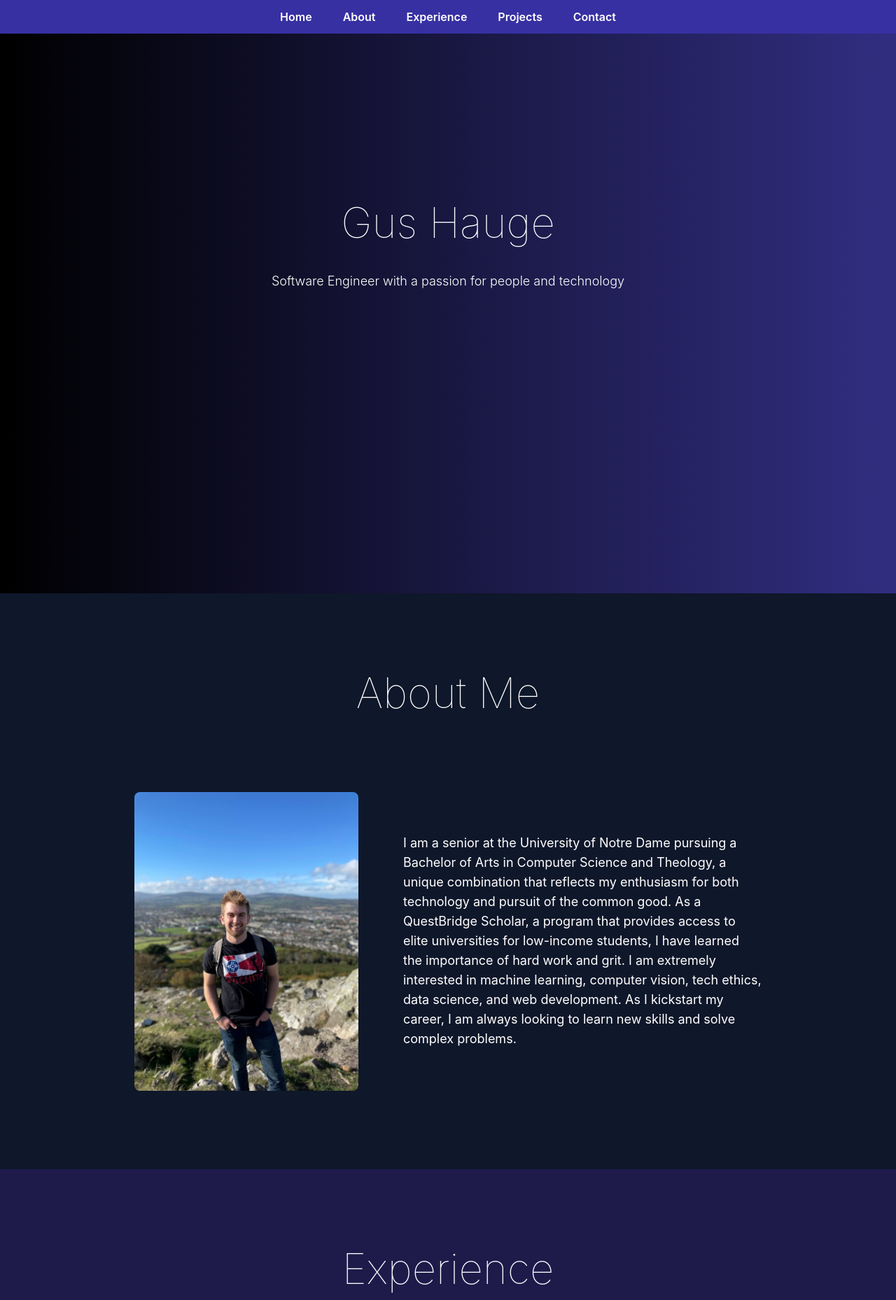
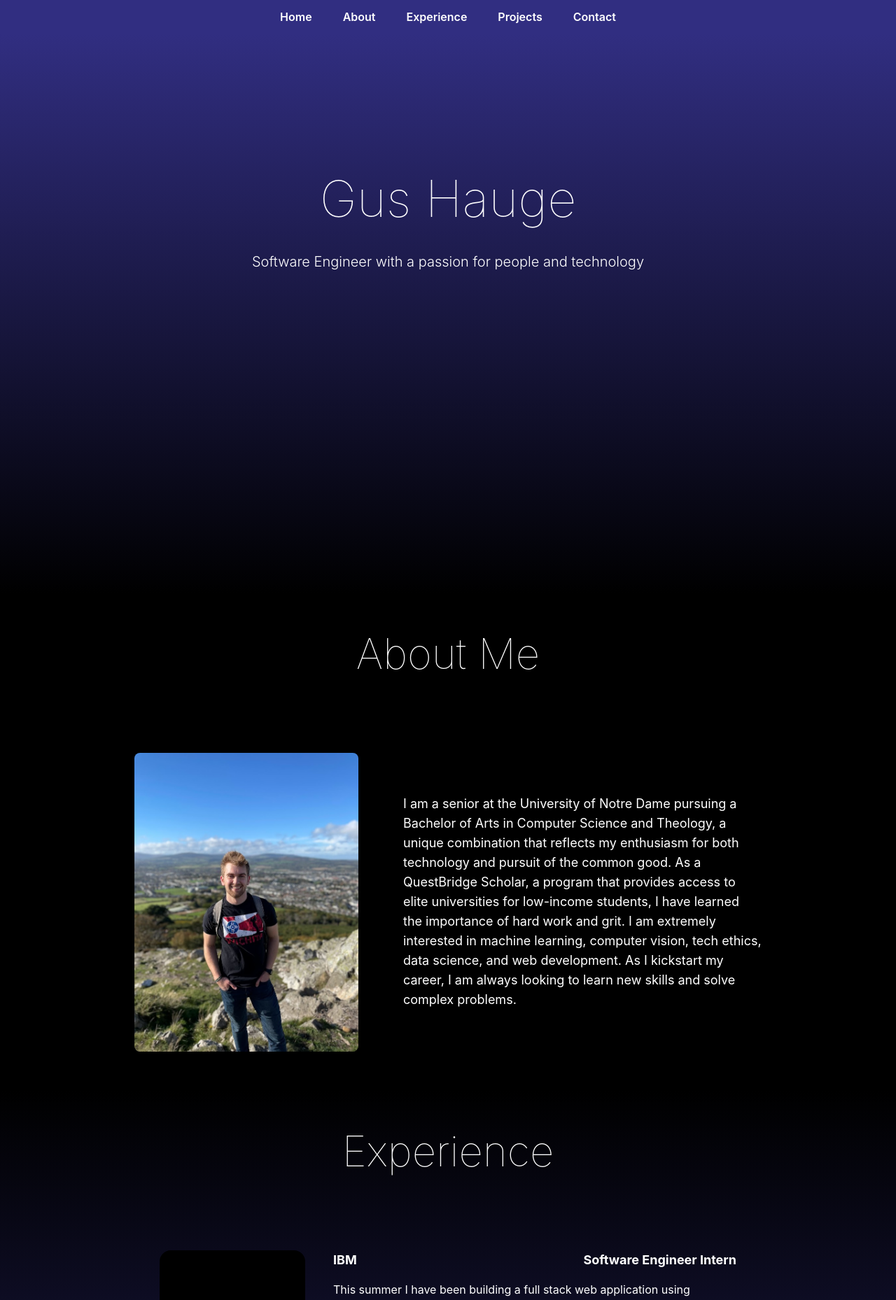
Before and after one commit to GusHauge/GusHauge.github.io, a React (Create React App) app: page / in a window 1280 px wide. Shown: the top 1858 px of the page at 70% size. Built offline with nearby package versions, Linux system fonts and the light colour scheme.

Commit message:
Playing with colors

```diff
--- a/src/components/About.js
+++ b/src/components/About.js
@@ -2,7 +2,7 @@ export const About = () => {
   return (
     <div
       id="about"
-      class="flex flex-col w-full h-fit bg-slate-900 items-center space-y-28 py-28 px-10"
+      class="flex flex-col w-full h-fit bg-black items-center space-y-28 py-14 px-10"
     >
       <h1 class="text-6xl font-thin">About Me</h1>
       <div class="flex items-center justify-center space-x-16">
--- a/src/components/Contact.js
+++ b/src/components/Contact.js
@@ -2,7 +2,7 @@ export const Contact = () => {
   return (
     <div
       id="about"
-      class="flex flex-col w-full h-fit bg-indigo-950 items-center space-y-28 py-28 px-10"
+      class="flex flex-col w-full h-fit bg-black items-center space-y-28 py-14 px-10"
     >
       <h1 class="text-6xl font-thin">Contact Me</h1>
     </div>
--- a/src/components/Experience.js
+++ b/src/components/Experience.js
@@ -2,7 +2,7 @@ export const Experience = () => {
   return (
     <div
       id="experience"
-      class="flex flex-col w-full h-fit bg-indigo-950 items-center space-y-28 py-28 px-10"
+      class="flex flex-col w-full h-fit bg-gradient-to-b from-black to-indigo-900 items-center space-y-28 py-14 px-10"
     >
       <h1 class="text-6xl font-thin">Experience</h1>
       <div class="flex flex-col gap-24">
--- a/src/components/Navbar.js
+++ b/src/components/Navbar.js
@@ -1,6 +1,6 @@
 export const Navbar = () => {
   return (
-    <div class="flex w-full h-12 justify-center space-x-3 mx-auto bg-indigo-800 font-semibold">
+    <div class="flex w-full h-12 justify-center space-x-3 mx-auto bg-indigo-900 font-semibold">
       <button
         class="px-4 rounded-md transition-colors duration-300 delay-100 hover:bg-indigo-500"
         onClick={() => window.scrollTo(0, 0)}
--- a/src/components/Projects.js
+++ b/src/components/Projects.js
@@ -2,7 +2,7 @@ export const Projects = () => {
   return (
     <div
       id="projects"
-      class="flex flex-col w-full h-fit bg-slate-900 items-center space-y-28 py-28 px-10"
+      class="flex flex-col w-full h-fit bg-gradient-to-b from-indigo-900 to-black items-center space-y-28 py-14 px-10"
     >
       <h1 class="text-6xl font-thin">Projects</h1>
       <div class="flex flex-col gap-24">
--- a/src/components/Title.js
+++ b/src/components/Title.js
@@ -1,8 +1,8 @@
 export const Title = () => {
   return (
-    <div class="flex flex-col w-full h-screen bg-gradient-to-r from-black to-indigo-900 space-y-10 items-center">
-      <h1 class="text-6xl mt-[30vh] font-thin">Gus Hauge</h1>
-      <h2 class="text-lg font-light">
+    <div class="flex flex-col w-full h-screen bg-gradient-to-t from-black to-indigo-900 space-y-10 items-center">
+      <h1 class="text-7xl mt-[25vh] font-thin">Gus Hauge</h1>
+      <h2 class="text-xl font-light">
         Software Engineer with a passion for people and technology
       </h2>
     </div>
```
